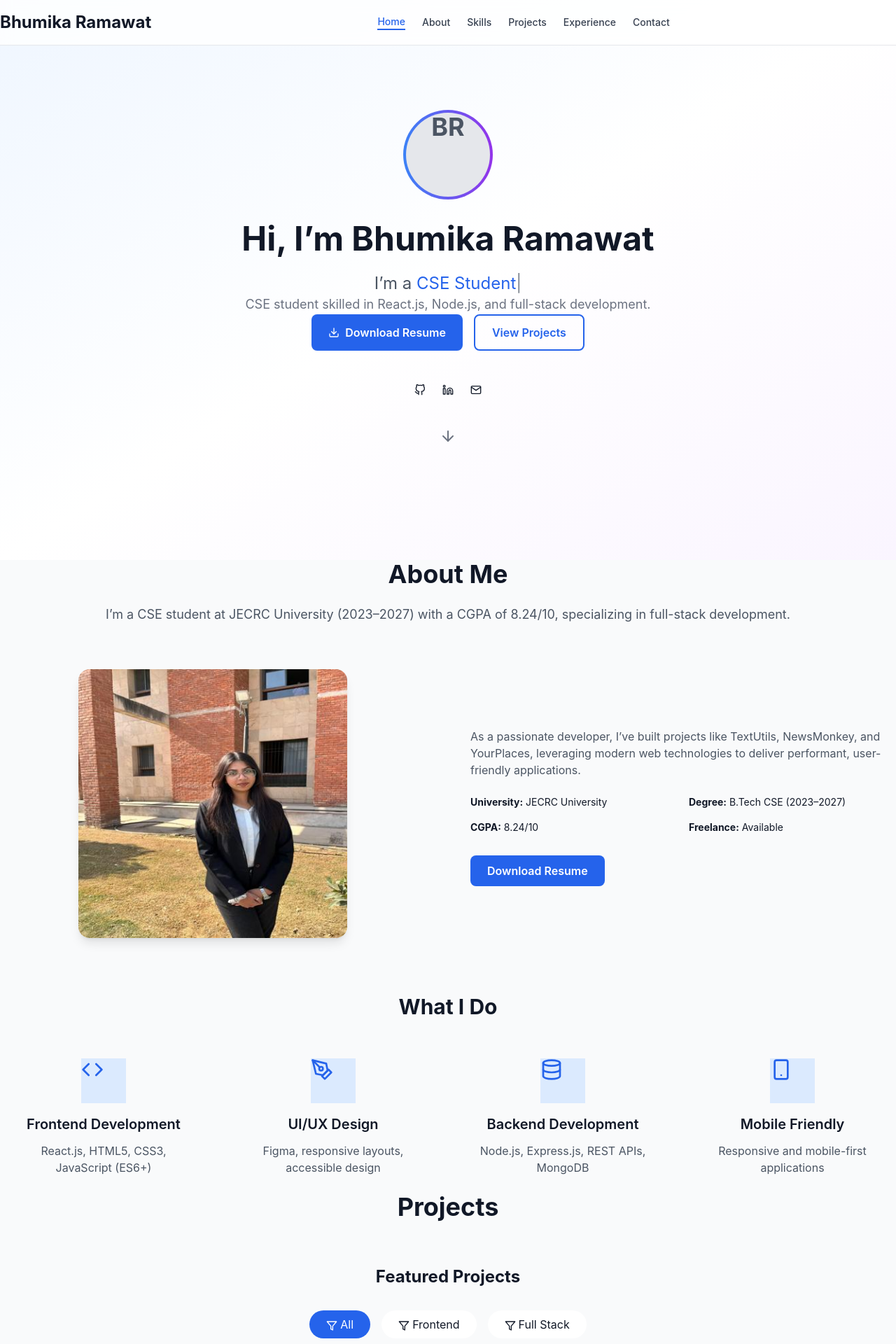
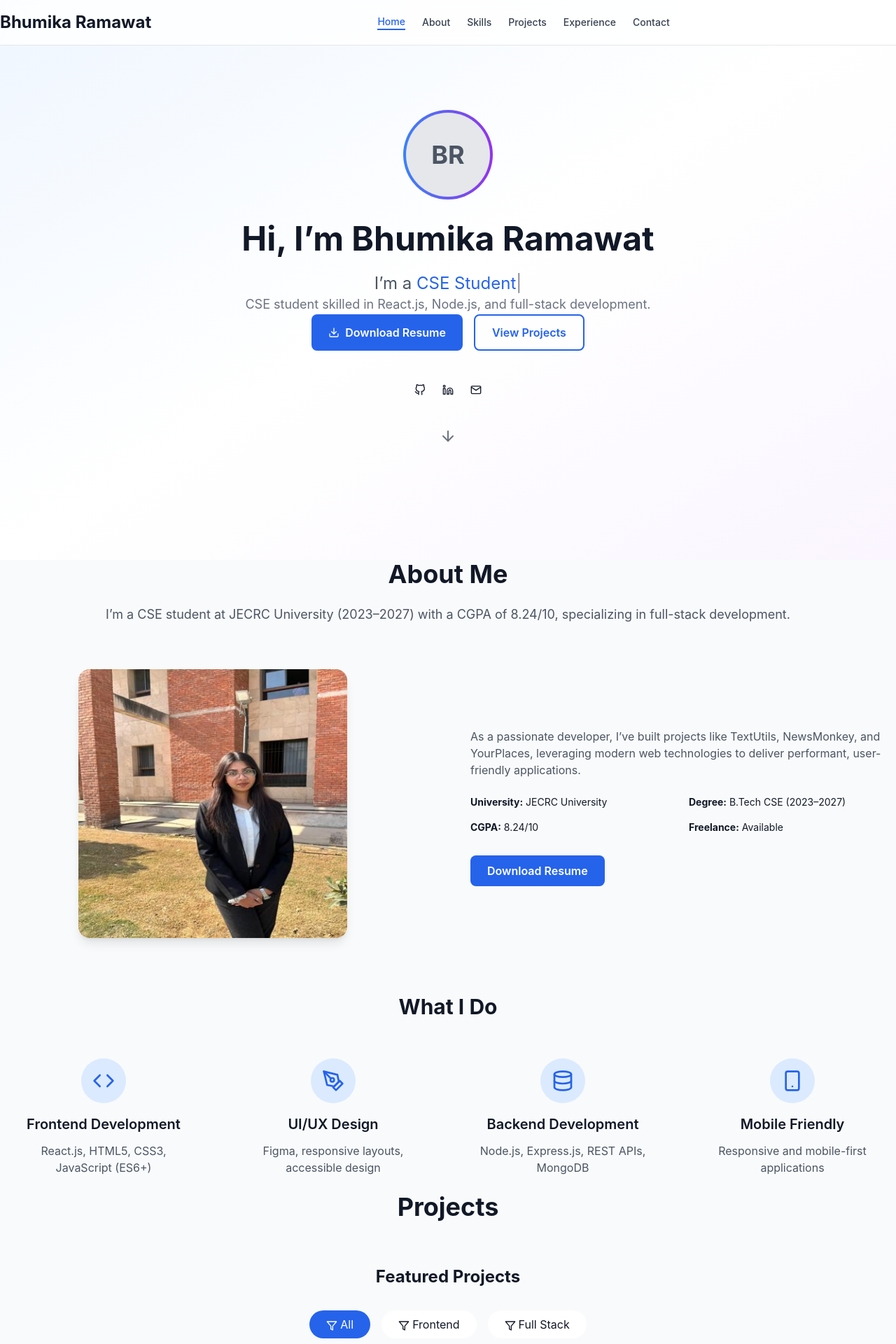
Before and after one commit to bhumika111/portfolio, a React (Create React App) app: page / in a window 1280 px wide. Shown: the top 1920 px of the page at 70% size. Built offline with nearby package versions, Linux system fonts and the light colour scheme.

Commit message:
Center avatar initials and UI fixes

```diff
--- a/src/components/About.js
+++ b/src/components/About.js
@@ -41,10 +41,11 @@ export default function About() {
           <h3 className="text-3xl font-bold text-center mb-8 animate-fadeInUp">What I Do</h3>
           <div className="grid md:grid-cols-2 lg:grid-cols-4 gap-8">
             {highlights.map((h,i)=>(
-              <div key={i} className="card p-6 text-center animate-fadeInUp" style={{animationDelay:`${i*0.1}s`}}>
-                <div className="w-16 h-16 mx-auto mb-4 bg-primary-100 ">
-                  <h.icon className="w-8 h-8 text-primary-600 "/>
-                </div>
+             <div key={i} className="card p-6 text-center flex flex-col items-center animate-fadeInUp" style={{animationDelay:`${i*0.1}s`}}>
+               <div className="w-16 h-16 mx-auto mb-4 bg-primary-100 rounded-full flex items-center justify-center">
+  <h.icon className="w-8 h-8 text-primary-600"/>
+</div>
+
                 <h4 className="text-xl font-semibold mb-3">{h.title}</h4>
                 <p className="text-gray-600 ">{h.description}</p>
               </div>
--- a/src/components/Hero.js
+++ b/src/components/Hero.js
@@ -24,11 +24,13 @@ export default function Hero() {
       <div className="absolute inset-0 bg-gradient-to-br from-primary-50 via-white to-purple-50 d"></div>
       <div className="container-custom relative z-10 text-center animate-fadeInUp">
         <div className="mb-8">
-          <div className="w-32 h-32 mx-auto rounded-full bg-gradient-to-r from-primary-500 to-purple-600 p-1">
-            <div className="w-full h-full rounded-full bg-gray-200 ">
-              <span className="text-4xl font-bold text-gray-600 ">BR</span>
-            </div>
-          </div>
+       <div className="w-32 h-32 mx-auto rounded-full bg-gradient-to-r from-primary-500 to-purple-600 p-1 flex items-center justify-center">
+  <div className="w-full h-full rounded-full bg-gray-200 flex items-center justify-center">
+    <span className="text-4xl font-bold text-gray-600">BR</span>
+  </div>
+</div>
+
+
         </div>
         <h1 className="text-5xl font-bold mb-6">Hi, I’m <span className="gradient-text">Bhumika Ramawat</span></h1>
         <p className="text-2xl text-gray-600 ">
```
